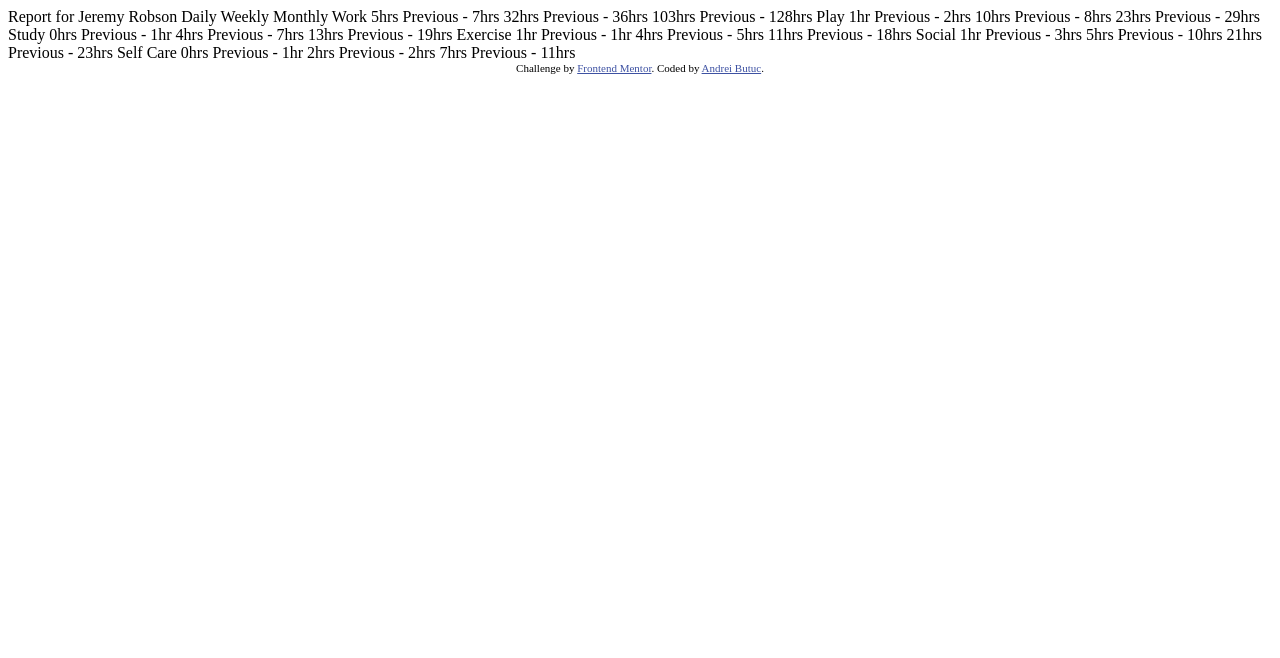
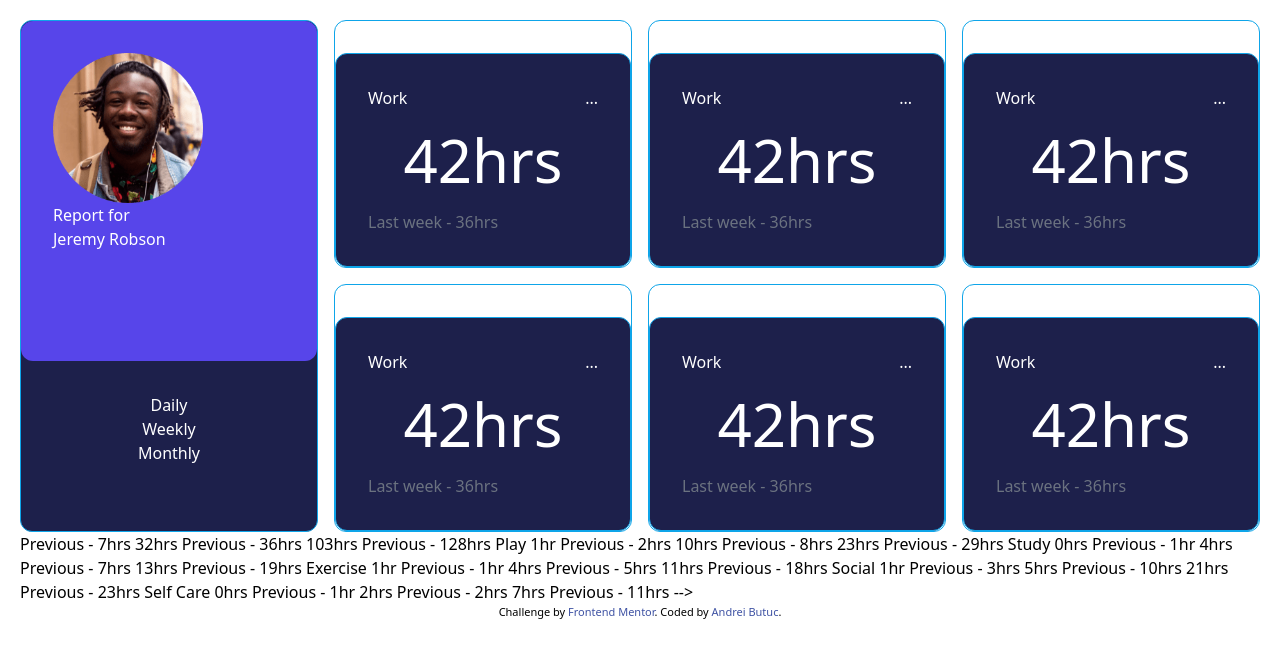
Before and after one commit to andreibtc84/Time-tracking-dashboard, a plain HTML site: page index.html in a window 1280 px wide. Drawn offline with nearby package versions, Linux system fonts and the light colour scheme.

Commit message:
Adds Tailwind styling and html content

```diff
--- a/index.html
+++ b/index.html
@@ -11,7 +11,7 @@
       sizes="32x32"
       href="./images/favicon-32x32.png"
     />
-
+    <script src="https://cdn.tailwindcss.com"></script>
     <title>Frontend Mentor | Time tracking dashboard</title>
 
     <!-- Feel free to remove these styles or customise in your own stylesheet 👍 -->
@@ -25,8 +25,108 @@
       }
     </style>
   </head>
-  <body>
-    Report for Jeremy Robson Daily Weekly Monthly Work 5hrs
+  <body class="p-5">
+    <section class="dashboard grid gap-4 grid-cols-4 grid-rows-2">
+      <div
+        class="report__card row-span-2 border border-sky-500 rounded-xl bg-[#1d204b] text-white grid grid-rows-3"
+      >
+        <div
+          class="for__card bg-[#5745ea] text-white pb-8 row-span-2 rounded-xl p-8"
+        >
+          <img src="images/image-jeremy.png" alt="jeremy avatar" width="150" />
+          <h3 class="subtitle">Report for</h3>
+          <h1 class="title">Jeremy Robson</h1>
+        </div>
+        <div class="display__by p-8 text-center justify-evenly">
+          <ul class="list">
+            <li>Daily</li>
+            <li>Weekly</li>
+            <li>Monthly</li>
+          </ul>
+        </div>
+      </div>
+
+      <div class="card border border-sky-500 rounded-xl pt-8 text-white">
+        <div
+          class="content__card border border-sky-500 rounded-xl bg-[#1d204b] p-8"
+        >
+          <div class="top flex justify-between pb-5">
+            <h4 class="activity">Work</h4>
+            <p class="menu">...</p>
+          </div>
+          <h1 class="text-6xl text-center pb-5">42hrs</h1>
+          <h4 class="last__week text-gray-500">Last week - 36hrs</h4>
+        </div>
+      </div>
+
+      <div class="card border border-sky-500 rounded-xl pt-8 text-white">
+        <div
+          class="content__card border border-sky-500 rounded-xl bg-[#1d204b] p-8"
+        >
+          <div class="top flex justify-between pb-5">
+            <h4 class="activity">Work</h4>
+            <p class="menu">...</p>
+          </div>
+          <h1 class="text-6xl text-center pb-5">42hrs</h1>
+          <h4 class="last__week text-gray-500">Last week - 36hrs</h4>
+        </div>
+      </div>
+
+      <div class="card border border-sky-500 rounded-xl pt-8 text-white">
+        <div
+          class="content__card border border-sky-500 rounded-xl bg-[#1d204b] p-8"
+        >
+          <div class="top flex justify-between pb-5">
+            <h4 class="activity">Work</h4>
+            <p class="menu">...</p>
+          </div>
+          <h1 class="text-6xl text-center pb-5">42hrs</h1>
+          <h4 class="last__week text-gray-500">Last week - 36hrs</h4>
+        </div>
+      </div>
+
+      <div class="card border border-sky-500 rounded-xl pt-8 text-white">
+        <div
+          class="content__card border border-sky-500 rounded-xl bg-[#1d204b] p-8"
+        >
+          <div class="top flex justify-between pb-5">
+            <h4 class="activity">Work</h4>
+            <p class="menu">...</p>
+          </div>
+          <h1 class="text-6xl text-center pb-5">42hrs</h1>
+          <h4 class="last__week text-gray-500">Last week - 36hrs</h4>
+        </div>
+      </div>
+
+      <div class="card border border-sky-500 rounded-xl pt-8 text-white">
+        <div
+          class="content__card border border-sky-500 rounded-xl bg-[#1d204b] p-8"
+        >
+          <div class="top flex justify-between pb-5">
+            <h4 class="activity">Work</h4>
+            <p class="menu">...</p>
+          </div>
+          <h1 class="text-6xl text-center pb-5">42hrs</h1>
+          <h4 class="last__week text-gray-500">Last week - 36hrs</h4>
+        </div>
+      </div>
+
+      <div class="card border border-sky-500 rounded-xl pt-8 text-white">
+        <div
+          class="content__card border border-sky-500 rounded-xl bg-[#1d204b] p-8"
+        >
+          <div class="top flex justify-between pb-5">
+            <h4 class="activity">Work</h4>
+            <p class="menu">...</p>
+          </div>
+          <h1 class="text-6xl text-center pb-5">42hrs</h1>
+          <h4 class="last__week text-gray-500">Last week - 36hrs</h4>
+        </div>
+      </div>
+    </section>
+
+    <!----
+
     <!-- daily -->
     Previous - 7hrs
     <!-- daily -->
@@ -103,7 +203,7 @@
     <!-- monthly -->
     Previous - 11hrs
     <!-- monthly -->
-
+    -->
     <div class="attribution">
       Challenge by
       <a href="https://www.frontendmentor.io?ref=challenge" target="_blank"
```
